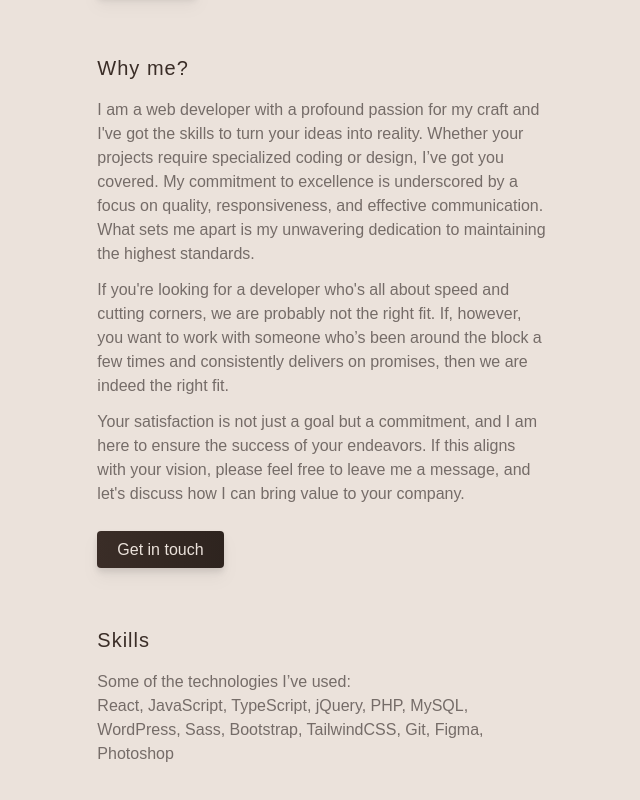
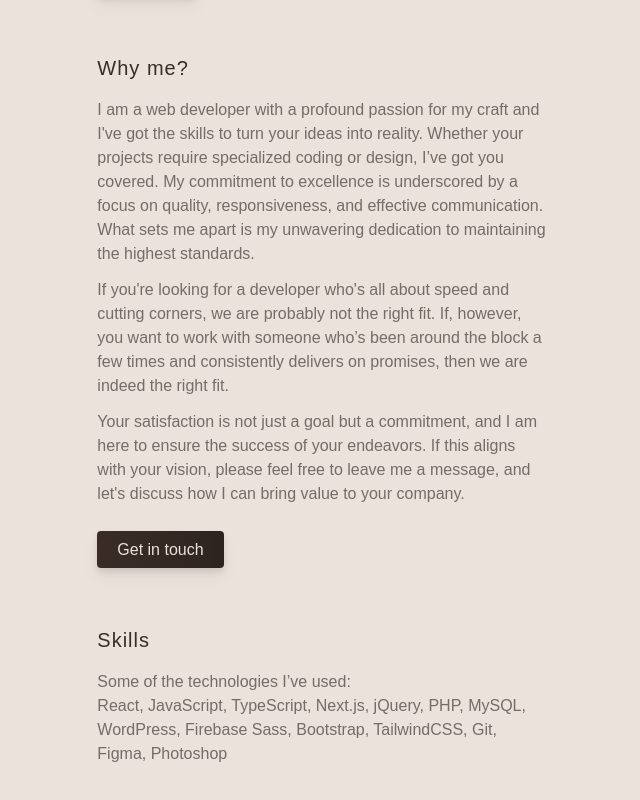
Before and after one commit to DamirPavlik/Portfolio, a React (Vite) app: page /about in a window 1280 px wide. Shown: the part 696-1496 px from the top of the page, without its empty margins (51-691 px from the left). Built offline with nearby package versions, Linux system fonts and the light colour scheme.

Commit message:
chore: update skills in the about page

```diff
--- a/src/pages/About/index.tsx
+++ b/src/pages/About/index.tsx
@@ -99,8 +99,9 @@ const About = () => {
               Some of the technologies I’ve used:
             </p>
             <p className="lg:text-base text-sm text-gray">
-              React, JavaScript, TypeScript, jQuery, PHP, MySQL, WordPress,
-              Sass, Bootstrap, TailwindCSS, Git, Figma, Photoshop
+              React, JavaScript, TypeScript, Next.js, jQuery, PHP, MySQL,
+              WordPress, Firebase Sass, Bootstrap, TailwindCSS, Git, Figma,
+              Photoshop
             </p>
           </div>
         </motion.div>
```
